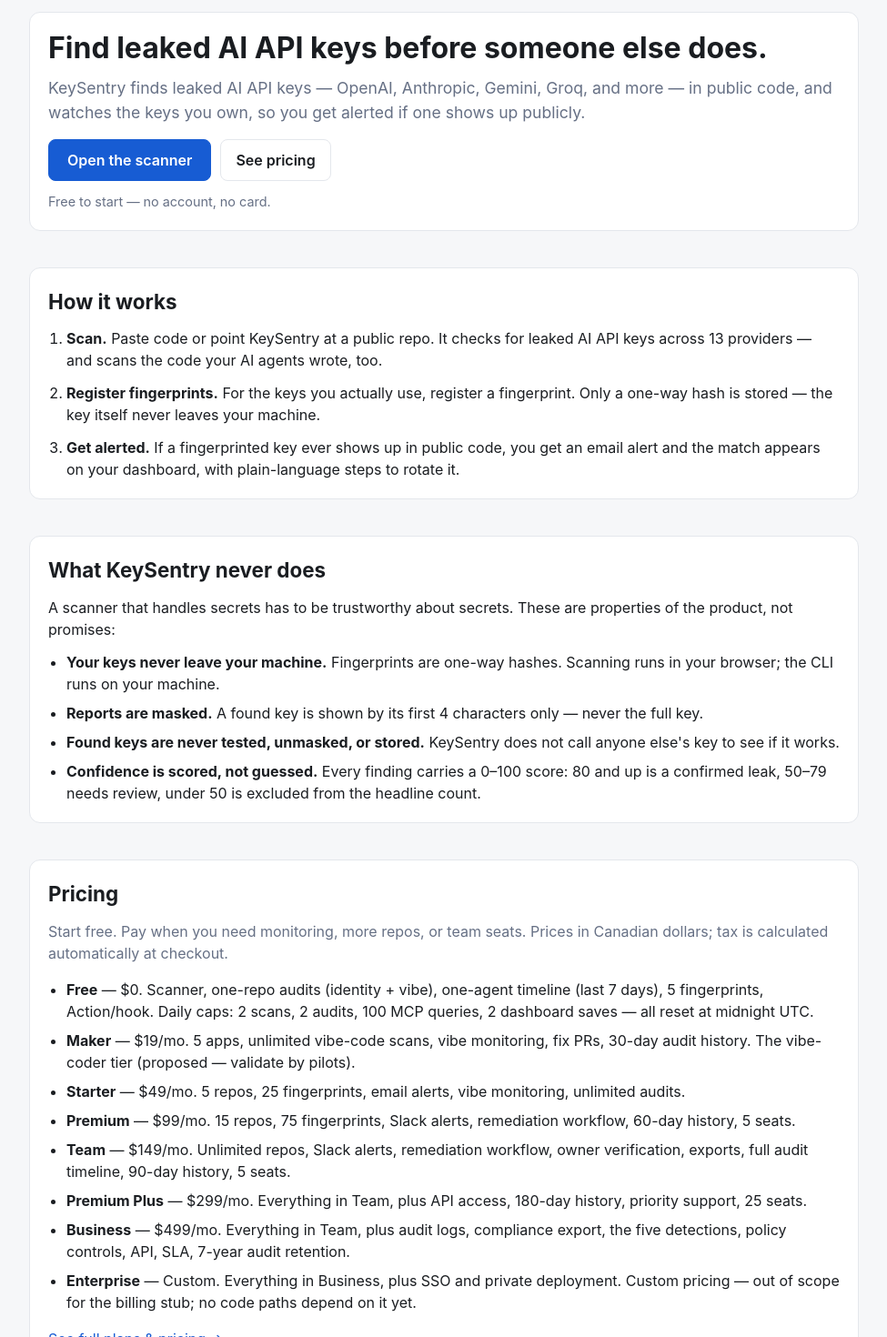
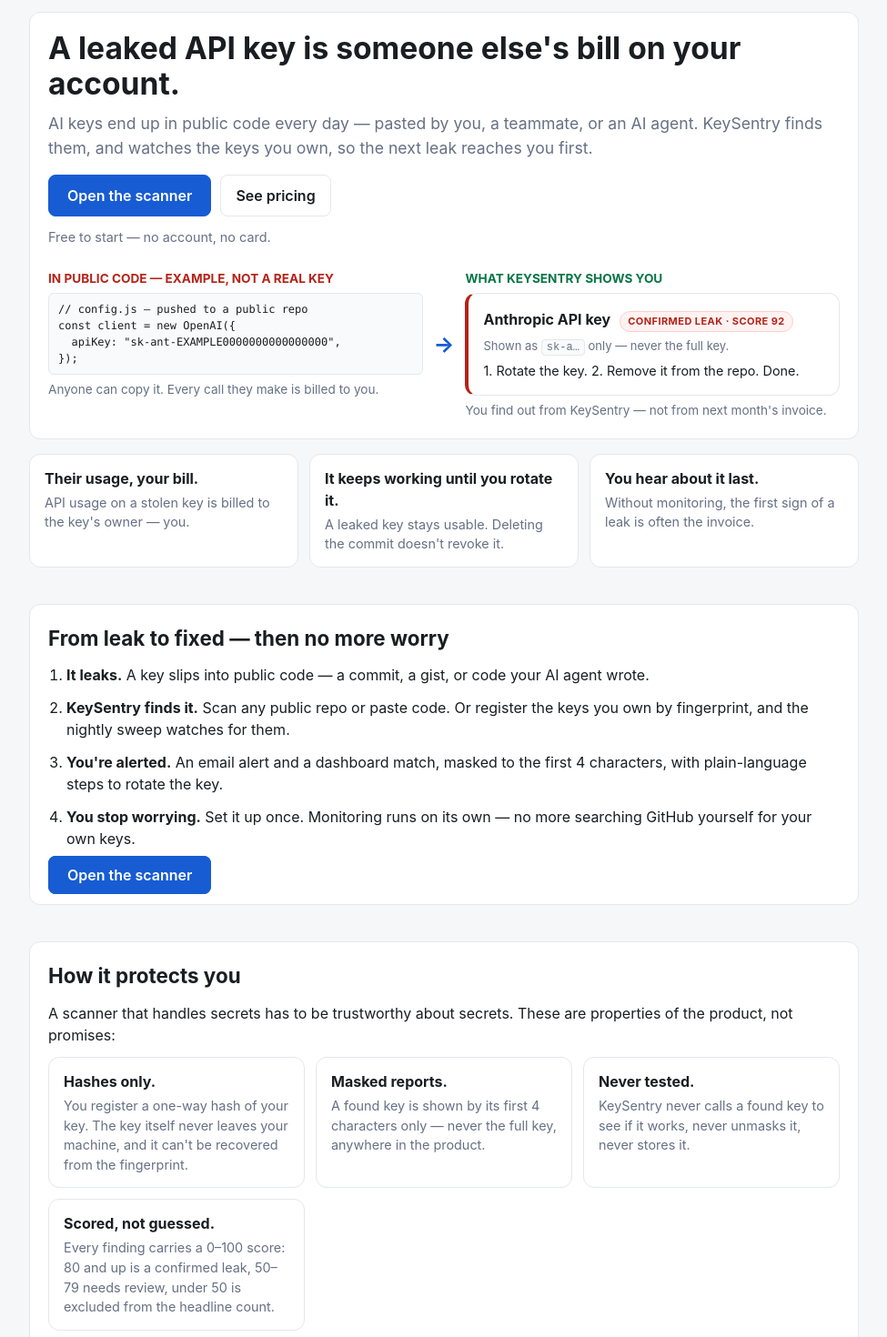
Before and after one commit to Rtumma756/key-sentry, a Next.js app: page / in a window 1280 px wide. Shown: the part 80-1550 px from the top of the page at 91% size, without its empty margins (152-1127 px from the left). Built offline with nearby package versions, Linux system fonts and the light colour scheme.

Commit message:
Landing page: state-of-the-art rebuild — problem-first hero, before/after visual, leak-to-fixed flow, no-more-worry CTA

```diff
--- a/app/page.tsx
+++ b/app/page.tsx
@@ -1,9 +1,19 @@
 // Landing page (/) — the public face of KeySentry.
 //
-// The scanner dashboard lives at /app. This page explains the product,
-// earns the trust a security tool needs, and points at the scanner and
-// the pricing page. No invented testimonials, stats, or customer logos:
-// every claim here is a property of the product itself.
+// The scanner dashboard lives at /app. This page has one job: in a few
+// seconds, a developer should understand the problem (a leaked AI API
+// key is someone else's bill on your account), how KeySentry protects
+// and solves it, and the "no more worry" outcome — set it up once and
+// stop watching GitHub yourself.
+//
+// Patterns taken from state-of-the-art dev/security pages (Linear,
+// GitGuardian, TruffleHog, Snyk, Vercel, Doppler, Stripe, 1Password,
+// GitHub, Cloudflare): one-sentence problem in the hero, show the
+// product with a real before/after visual, a numbered flow, trust
+// through mechanism (not claims), two CTAs with the free tier stated
+// up front. No invented testimonials, stats, or customer logos: every
+// claim here is a property of the product itself. The example key in
+// the hero is fake and labelled as such.
 //
 // Copy sources: lib/plans.ts (single source of truth for tiers and
 // prices), docs/commercial/GO-TO-MARKET.md (pillars), FREE-TIER-CAPS.md
@@ -14,13 +24,16 @@ import type { Metadata } from "next";
 import { getAllPlans } from "@/lib/plans";
 
 export const metadata: Metadata = {
-  title: "KeySentry — Find leaked AI API keys before someone else does",
+  title: "KeySentry — Stop worrying about leaked AI API keys",
   description:
-    "KeySentry finds leaked AI API keys in public code and watches the keys you own, so you get alerted if one shows up publicly. Hashes only — your keys never leave your machine. Free to start.",
+    "A leaked AI API key is someone else's bill on your account. KeySentry finds leaked AI API keys in public code and watches the keys you own — hashes only, so your keys never leave your machine. Free to start.",
 };
 
 const CLI_URL = "https://github.com/Rtumma756/ai-key-scanner";
 const FEEDBACK_URL = "https://github.com/Rtumma756/key-sentry/issues";
+
+/** Individual: solo use. Team: shared use. (Same split as /pricing.) */
+const INDIVIDUAL_IDS = ["free", "maker"];
 
 function Section({
   id,
@@ -41,6 +54,8 @@ function Section({
 
 export default function LandingPage() {
   const plans = getAllPlans();
+  const individual = plans.filter((t) => INDIVIDUAL_IDS.includes(t.id));
+  const team = plans.filter((t) => !INDIVIDUAL_IDS.includes(t.id));
   return (
     <div className="app">
       <header className="app-header">
@@ -56,14 +71,15 @@ export default function LandingPage() {
         </div>
       </header>
 
+      {/* Hero: the problem in one line, the fix in the next. */}
       <section style={{ margin: "1.5rem 0 0 0" }}>
-        <h1 style={{ margin: "0 0 0.75rem 0", fontSize: "2rem", lineHeight: 1.2 }}>
-          Find leaked AI API keys before someone else does.
+        <h1 style={{ margin: "0 0 0.75rem 0", fontSize: "2.1rem", lineHeight: 1.15 }}>
+          A leaked API key is someone else&apos;s bill on your account.
         </h1>
         <p style={{ margin: "0 0 1rem 0", fontSize: "1.1rem", color: "var(--muted)" }}>
-          KeySentry finds leaked AI API keys — OpenAI, Anthropic, Gemini,
-          Groq, and more — in public code, and watches the keys you own, so
-          you get alerted if one shows up publicly.
+          AI keys end up in public code every day — pasted by you, a
+          teammate, or an AI agent. KeySentry finds them, and watches the
+          keys you own, so the next leak reaches you first.
         </p>
         <div className="action-row" style={{ marginTop: 0 }}>
           <a href="/app" className="btn-primary" style={{ textDecoration: "none" }}>
@@ -76,53 +92,171 @@ export default function LandingPage() {
         <p style={{ margin: "0.75rem 0 0 0", fontSize: "0.9rem", color: "var(--muted)" }}>
           Free to start — no account, no card.
         </p>
+
+        {/* Before / after: the leak, and what KeySentry shows you. */}
+        <div
+          style={{
+            display: "flex",
+            gap: "12px",
+            flexWrap: "wrap",
+            alignItems: "stretch",
+            marginTop: "1.5rem",
+          }}
+        >
+          <div style={{ flex: "1 1 280px", minWidth: 0 }}>
+            <p style={{ margin: "0 0 6px 0", fontSize: "0.85rem", fontWeight: 700, color: "var(--danger-text)" }}>
+              IN PUBLIC CODE — EXAMPLE, NOT A REAL KEY
+            </p>
+            <div className="context-line" style={{ margin: 0, whiteSpace: "pre-wrap", wordBreak: "break-all" }}>
+              {`// config.js — pushed to a public repo
+const client = new OpenAI({
+  apiKey: "sk-ant-EXAMPLE0000000000000000",
+});`}
+            </div>
+            <p style={{ margin: "6px 0 0 0", fontSize: "0.85rem", color: "var(--muted)" }}>
+              Anyone can copy it. Every call they make is billed to you.
+            </p>
+          </div>
+          <div
+            style={{
+              alignSelf: "center",
+              fontSize: "1.5rem",
+              fontWeight: 700,
+              color: "var(--accent)",
+            }}
+            aria-hidden="true"
+          >
+            →
+          </div>
+          <div style={{ flex: "1 1 280px", minWidth: 0 }}>
+            <p style={{ margin: "0 0 6px 0", fontSize: "0.85rem", fontWeight: 700, color: "var(--ok-text)" }}>
+              WHAT KEYSENTRY SHOWS YOU
+            </p>
+            <div
+              className="finding-card severity-high"
+              style={{ margin: 0 }}
+            >
+              <div className="finding-head">
+                <h3>Anthropic API key</h3>
+                <span className="severity-badge high">Confirmed leak · Score 92</span>
+              </div>
+              <p className="finding-meta">
+                Shown as <code>sk-a…</code> only — never the full key.
+              </p>
+              <p style={{ margin: "0 0 0 0", fontSize: "0.9rem" }}>
+                1. Rotate the key. 2. Remove it from the repo. Done.
+              </p>
+            </div>
+            <p style={{ margin: "6px 0 0 0", fontSize: "0.85rem", color: "var(--muted)" }}>
+              You find out from KeySentry — not from next month&apos;s invoice.
+            </p>
+          </div>
+        </div>
       </section>
 
-      <Section id="how-it-works" title="How it works">
+      {/* What a leak costs. */}
+      <div
+        style={{
+          display: "grid",
+          gridTemplateColumns: "repeat(auto-fit, minmax(220px, 1fr))",
+          gap: "12px",
+          marginTop: "1rem",
+        }}
+      >
+        <div style={{ background: "var(--surface)", border: "1px solid var(--border)", borderRadius: "var(--radius)", padding: "14px 16px" }}>
+          <strong>Their usage, your bill.</strong>
+          <p style={{ margin: "4px 0 0 0", fontSize: "0.9rem", color: "var(--muted)" }}>
+            API usage on a stolen key is billed to the key&apos;s owner — you.
+          </p>
+        </div>
+        <div style={{ background: "var(--surface)", border: "1px solid var(--border)", borderRadius: "var(--radius)", padding: "14px 16px" }}>
+          <strong>It keeps working until you rotate it.</strong>
+          <p style={{ margin: "4px 0 0 0", fontSize: "0.9rem", color: "var(--muted)" }}>
+            A leaked key stays usable. Deleting the commit doesn&apos;t revoke it.
+          </p>
+        </div>
+        <div style={{ background: "var(--surface)", border: "1px solid var(--border)", borderRadius: "var(--radius)", padding: "14px 16px" }}>
+          <strong>You hear about it last.</strong>
+          <p style={{ margin: "4px 0 0 0", fontSize: "0.9rem", color: "var(--muted)" }}>
+            Without monitoring, the first sign of a leak is often the invoice.
+          </p>
+        </div>
+      </div>
+
+      {/* The flow: leak → found → alerted → no more worry. */}
+      <Section id="how-it-works" title="From leak to fixed — then no more worry">
         <ol style={{ margin: 0, paddingLeft: "1.25rem" }}>
           <li style={{ marginBottom: "0.75rem" }}>
-            <strong>Scan.</strong> Paste code or point KeySentry at a public
-            repo. It checks for leaked AI API keys across 13 providers —
-            and scans the code your AI agents wrote, too.
+            <strong>It leaks.</strong> A key slips into public code — a
+            commit, a gist, or code your AI agent wrote.
           </li>
           <li style={{ marginBottom: "0.75rem" }}>
-            <strong>Register fingerprints.</strong> For the keys you actually
-            use, register a fingerprint. Only a one-way hash is stored —
-            the key itself never leaves your machine.
+            <strong>KeySentry finds it.</strong> Scan any public repo or
+            paste code. Or register the keys you own by fingerprint, and
+            the nightly sweep watches for them.
+          </li>
+          <li style={{ marginBottom: "0.75rem" }}>
+            <strong>You&apos;re alerted.</strong> An email alert and a
+            dashboard match, masked to the first 4 characters, with
+            plain-language steps to rotate the key.
           </li>
           <li>
-            <strong>Get alerted.</strong> If a fingerprinted key ever shows
-            up in public code, you get an email alert and the match appears
-            on your dashboard, with plain-language steps to rotate it.
+            <strong>You stop worrying.</strong> Set it up once. Monitoring
+            runs on its own — no more searching GitHub yourself for your
+            own keys.
           </li>
         </ol>
+        <p style={{ margin: "1rem 0 0 0" }}>
+          <a href="/app" className="btn-primary" style={{ textDecoration: "none" }}>
+            Open the scanner
+          </a>
+        </p>
       </Section>
 
-      <Section id="trust" title="What KeySentry never does">
+      {/* How it protects: mechanism, not claims. */}
+      <Section id="trust" title="How it protects you">
         <p style={{ margin: "0 0 0.75rem 0" }}>
           A scanner that handles secrets has to be trustworthy about secrets.
           These are properties of the product, not promises:
         </p>
-        <ul style={{ margin: 0, paddingLeft: "1.25rem" }}>
-          <li style={{ marginBottom: "0.5rem" }}>
-            <strong>Your keys never leave your machine.</strong> Fingerprints
-            are one-way hashes. Scanning runs in your browser; the CLI runs
-            on your machine.
-          </li>
-          <li style={{ marginBottom: "0.5rem" }}>
-            <strong>Reports are masked.</strong> A found key is shown by its
-            first 4 characters only — never the full key.
-          </li>
-          <li style={{ marginBottom: "0.5rem" }}>
-            <strong>Found keys are never tested, unmasked, or stored.</strong>{" "}
-            KeySentry does not call anyone else&apos;s key to see if it works.
-          </li>
-          <li>
-            <strong>Confidence is scored, not guessed.</strong> Every finding
-            carries a 0–100 score: 80 and up is a confirmed leak, 50–79 needs
-            review, under 50 is excluded from the headline count.
-          </li>
-        </ul>
+        <div
+          style={{
+            display: "grid",
+            gridTemplateColumns: "repeat(auto-fit, minmax(220px, 1fr))",
+            gap: "12px",
+          }}
+        >
+          <div style={{ background: "var(--surface)", border: "1px solid var(--border)", borderRadius: "var(--radius)", padding: "14px 16px" }}>
+            <strong>Hashes only.</strong>
+            <p style={{ margin: "4px 0 0 0", fontSize: "0.9rem", color: "var(--muted)" }}>
+              You register a one-way hash of your key. The key itself never
+              leaves your machine, and it can&apos;t be recovered from the
+              fingerprint.
+            </p>
+          </div>
+          <div style={{ background: "var(--surface)", border: "1px solid var(--border)", borderRadius: "var(--radius)", padding: "14px 16px" }}>
+            <strong>Masked reports.</strong>
+            <p style={{ margin: "4px 0 0 0", fontSize: "0.9rem", color: "var(--muted)" }}>
+              A found key is shown by its first 4 characters only — never
+              the full key, anywhere in the product.
+            </p>
+          </div>
+          <div style={{ background: "var(--surface)", border: "1px solid var(--border)", borderRadius: "var(--radius)", padding: "14px 16px" }}>
+            <strong>Never tested.</strong>
+            <p style={{ margin: "4px 0 0 0", fontSize: "0.9rem", color: "var(--muted)" }}>
+              KeySentry never calls a found key to see if it works, never
+              unmasks it, never stores it.
+            </p>
+          </div>
+          <div style={{ background: "var(--surface)", border: "1px solid var(--border)", borderRadius: "var(--radius)", padding: "14px 16px" }}>
+            <strong>Scored, not guessed.</strong>
+            <p style={{ margin: "4px 0 0 0", fontSize: "0.9rem", color: "var(--muted)" }}>
+              Every finding carries a 0–100 score: 80 and up is a confirmed
+              leak, 50–79 needs review, under 50 is excluded from the
+              headline count.
+            </p>
+          </div>
+        </div>
       </Section>
 
       <Section id="pricing" title="Pricing">
@@ -131,8 +265,17 @@ export default function LandingPage() {
           seats. Prices in Canadian dollars; tax is calculated automatically
           at checkout.
         </p>
+        <h3 style={{ margin: "0 0 0.5rem 0", fontSize: "1rem" }}>Individual</h3>
+        <ul style={{ margin: "0 0 1rem 0", paddingLeft: "1.25rem" }}>
+          {individual.map((t) => (
+            <li key={t.id} style={{ marginBottom: "0.5rem" }}>
+              <strong>{t.name}</strong> — {t.price_label}. {t.summary}
+            </li>
+          ))}
+        </ul>
+        <h3 style={{ margin: "0 0 0.5rem 0", fontSize: "1rem" }}>Team</h3>
         <ul style={{ margin: 0, paddingLeft: "1.25rem" }}>
-          {plans.map((t) => (
+          {team.map((t) => (
             <li key={t.id} style={{ marginBottom: "0.5rem" }}>
               <strong>{t.name}</strong> — {t.price_label}. {t.summary}
             </li>
@@ -164,12 +307,46 @@ export default function LandingPage() {
           key itself never leaves your machine, and it cannot be recovered
           from the fingerprint.
         </p>
+        <h3 style={{ margin: "0 0 0.25rem 0" }}>
+          How is this different from GitHub&apos;s secret scanning?
+        </h3>
+        <p style={{ margin: "0 0 1rem 0" }}>
+          GitHub&apos;s scanner covers GitHub repos. KeySentry is built for
+          AI API keys: it scans any public code you paste or point it at,
+          watches your own keys by fingerprint, and scores every finding so
+          you only chase real leaks.
+        </p>
         <h3 style={{ margin: "0 0 0.25rem 0" }}>Is the free tier really free?</h3>
         <p style={{ margin: 0 }}>
           Yes. No account, no card. Free covers 2 repo scans and 2 identity
           audits a day, 5 fingerprints, and 7 days of audit history.
         </p>
       </Section>
+
+      {/* Closing CTA: the no-more-worry outcome. */}
+      <section
+        style={{
+          margin: "2.5rem 0 0 0",
+          textAlign: "center",
+          background: "var(--accent-bg)",
+        }}
+      >
+        <h2 style={{ margin: "0 0 0.5rem 0", fontSize: "1.4rem" }}>
+          Set it up once. Then stop worrying about leaked keys.
+        </h2>
+        <p style={{ margin: "0 0 1rem 0", color: "var(--muted)" }}>
+          Register your keys, and KeySentry keeps watch. Free to start — no
+          account, no card.
+        </p>
+        <div className="action-row" style={{ justifyContent: "center", marginTop: 0 }}>
+          <a href="/app" className="btn-primary" style={{ textDecoration: "none" }}>
+            Open the scanner
+          </a>
+          <a href="/pricing" className="btn-secondary" style={{ textDecoration: "none" }}>
+            See pricing
+          </a>
+        </div>
+      </section>
 
       <footer
         style={{
```
